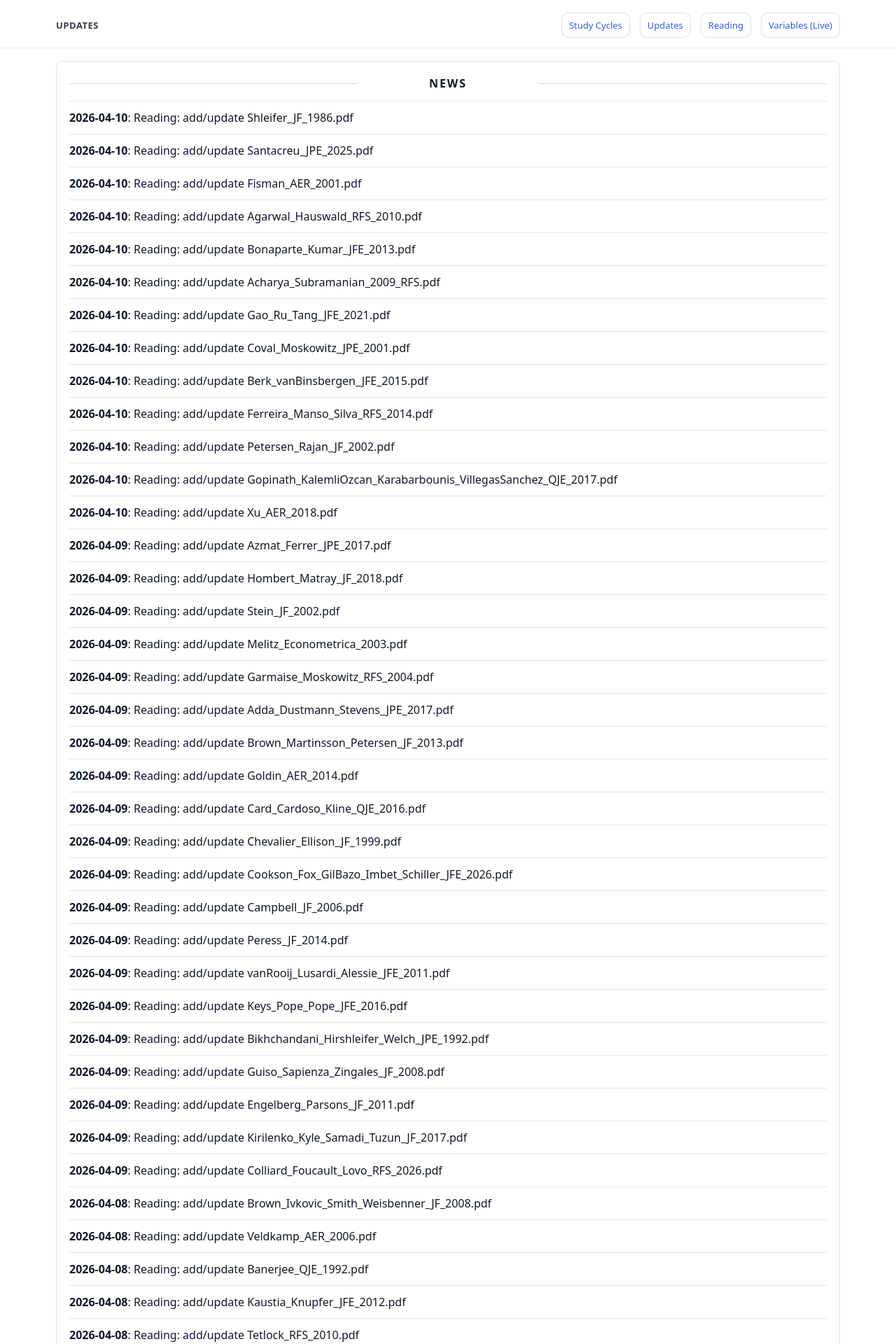
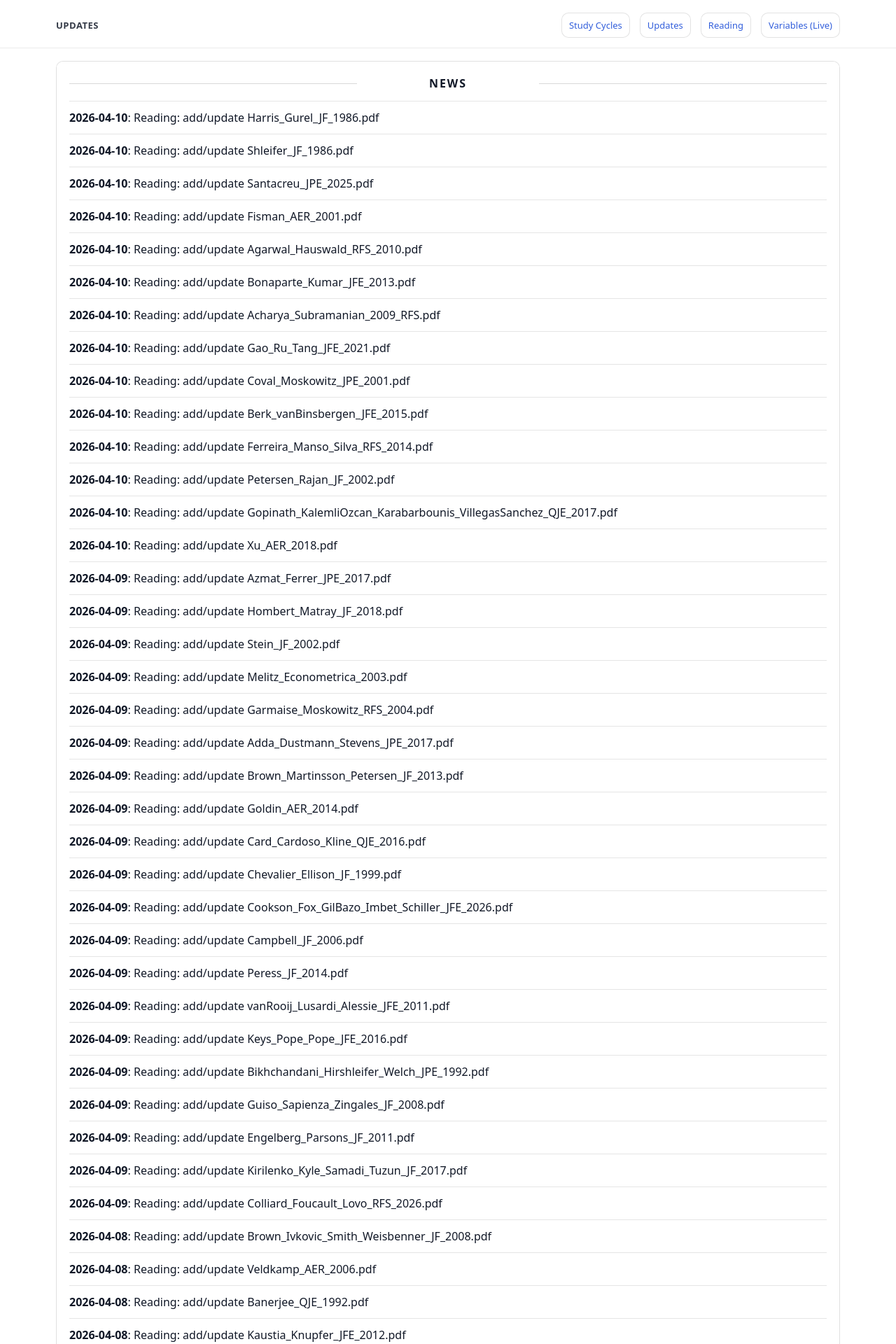
Before and after one commit to yaxinzn/study-archive, a Jekyll site: the page built from updates/index.md, in a window 1280 px wide. Shown: the top 1920 px of the page at 70% size. Built offline with Jekyll 4.4.1, drawn with Linux system fonts in a browser that asks for light colours; some of the changed text lies outside the part shown.

Commit message:
chore: update NEWS feed

```diff
--- a/_data/news.yml
+++ b/_data/news.yml
@@ -1,4 +1,7 @@
 # Auto-generated update history (sorted newest -> oldest). Do not edit manually.
+- ts: "1775818935"
+  date: "2026-04-10"
+  title: "Reading: add/update Harris_Gurel_JF_1986.pdf"
 - ts: "1775818377"
   date: "2026-04-10"
   title: "Reading: add/update Shleifer_JF_1986.pdf"
```
